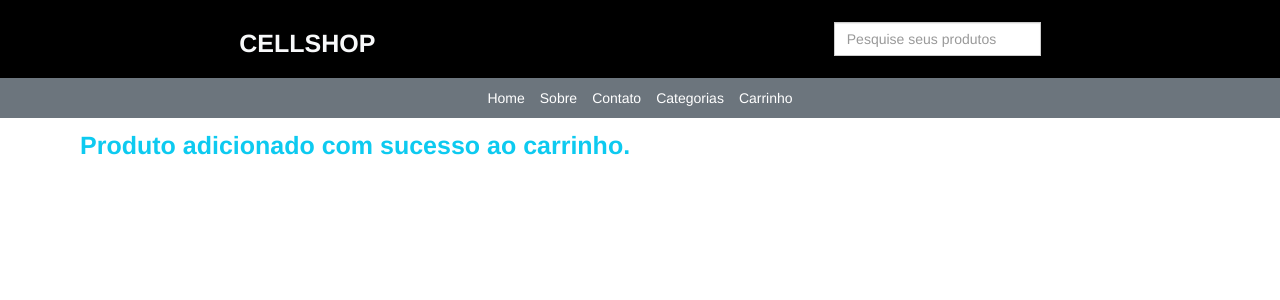
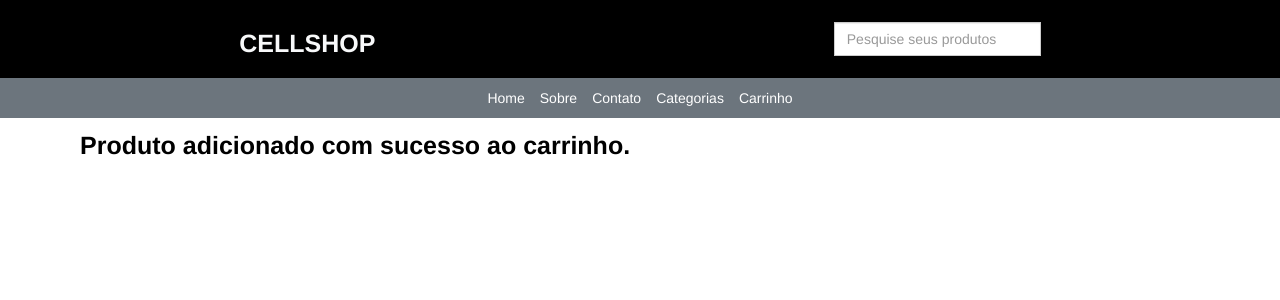
Before and after one commit to JxVtrl/lojaproject, a Django app: a page that uses templates/addprocarro.html in a window 1280 px wide. Shown: the top 300 px of the page. Run offline with Django 4.2, Linux system fonts and the light colour scheme; data comes from the database, SQL or seed files in the repository; both versions use the stored data as it was after the commit; data that the repository does not hold is empty; some libraries are stand-ins or nearby versions.

Commit message:
stopping

```diff
--- a/templates/addprocarro.html
+++ b/templates/addprocarro.html
@@ -1,5 +1,5 @@
-{% extends 'base.html' %} {% block title %}Carrinho{% endblock %}
-
-{% block content %}
-<div class="container fw-bold fs-1 p-3 text-info">Produto adicionado com sucesso ao carrinho.</div>
+{% extends 'base.html' %} {% block title %}Carrinho{% endblock %} {% block content %}
+<div class="container fw-bold text-b fs-1 p-3 text-black">
+  Produto adicionado com sucesso ao carrinho.
+</div>
 {% endblock content %}
```
Also changed, not shown: db.sqlite3.
